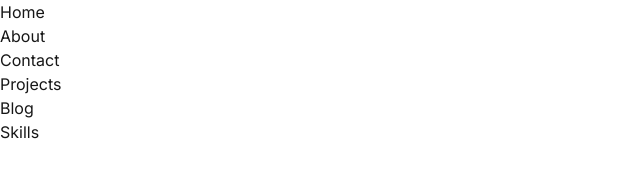
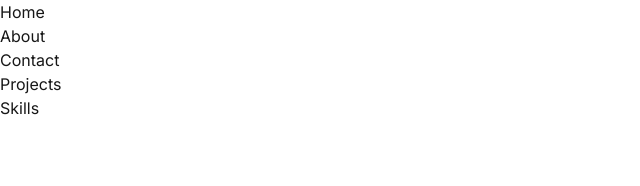
Before and after one commit to johncmanuel/cpsc349, a Next.js app in the folder portfolio/: page /skills in a window 1280 px wide. Shown: the top 186 px of the page, without its empty margins (0-640 px from the left). Built offline with nearby package versions, Linux system fonts and the light colour scheme.

Commit message:
remove blog

```diff
--- a/portfolio/src/app/components/Navbar.tsx
+++ b/portfolio/src/app/components/Navbar.tsx
@@ -10,7 +10,6 @@ const navLinks: NavLink[] = [
   { name: "About", path: "/about" },
   { name: "Contact", path: "/contact" },
   { name: "Projects", path: "/projects" },
-  { name: "Blog", path: "/blog" },
 ];
 
 export const Navbar: React.FC = () => {
```
